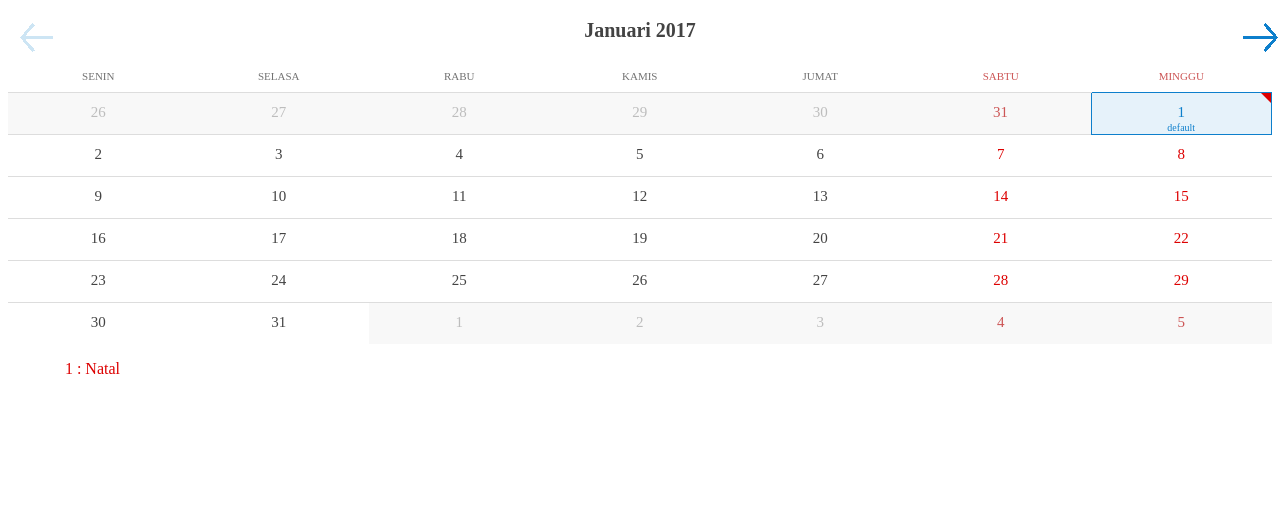
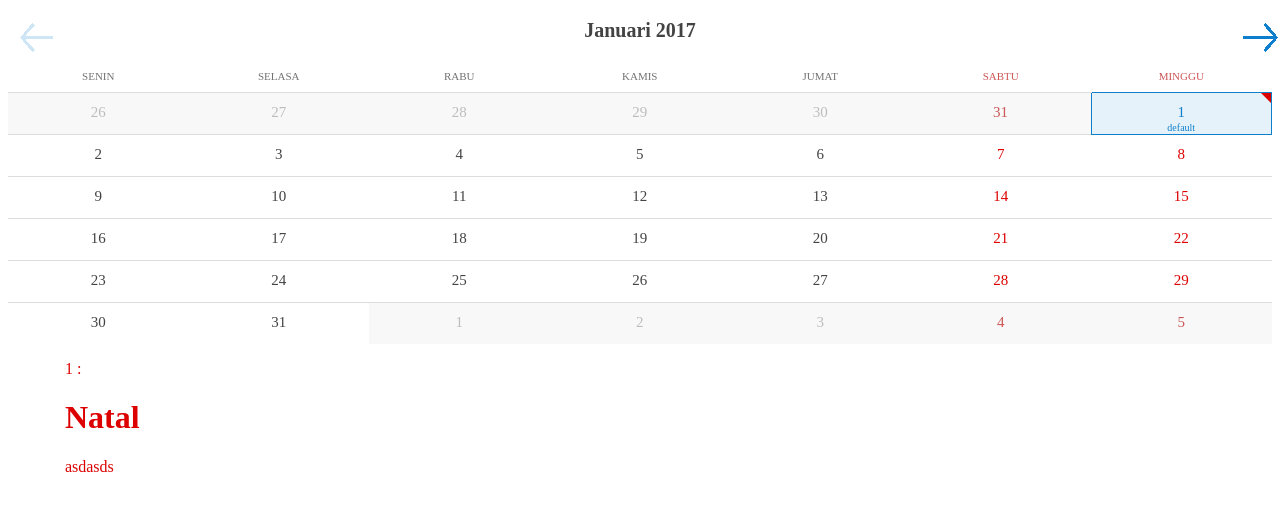
Before and after one commit to black-lotus/dnCalendar, a plain HTML site: page index.html in a window 1280 px wide. Drawn offline with nearby package versions, Linux system fonts and the light colour scheme.

Commit message:
Update index.html

```diff
--- a/index.html
+++ b/index.html
@@ -22,7 +22,7 @@
                 dayNamesShort: [ 'Min', 'Sen', 'Sel', 'Rab', 'Kam', 'Jum', 'Sab' ],
                 dataTitles: { defaultDate: 'default', today : 'hari ini' },
                 notes: [
-                		{ "date": "2017-01-01", "note": ["Natal"] },
+                		{ "date": "2017-01-01", "note": ["<h1>Natal</h1>","asdasds"] },
                 		{ "date": "2017-05-12", "note": ["Tahun Baru"] }
                 		],
                 showNotes: true,
```
